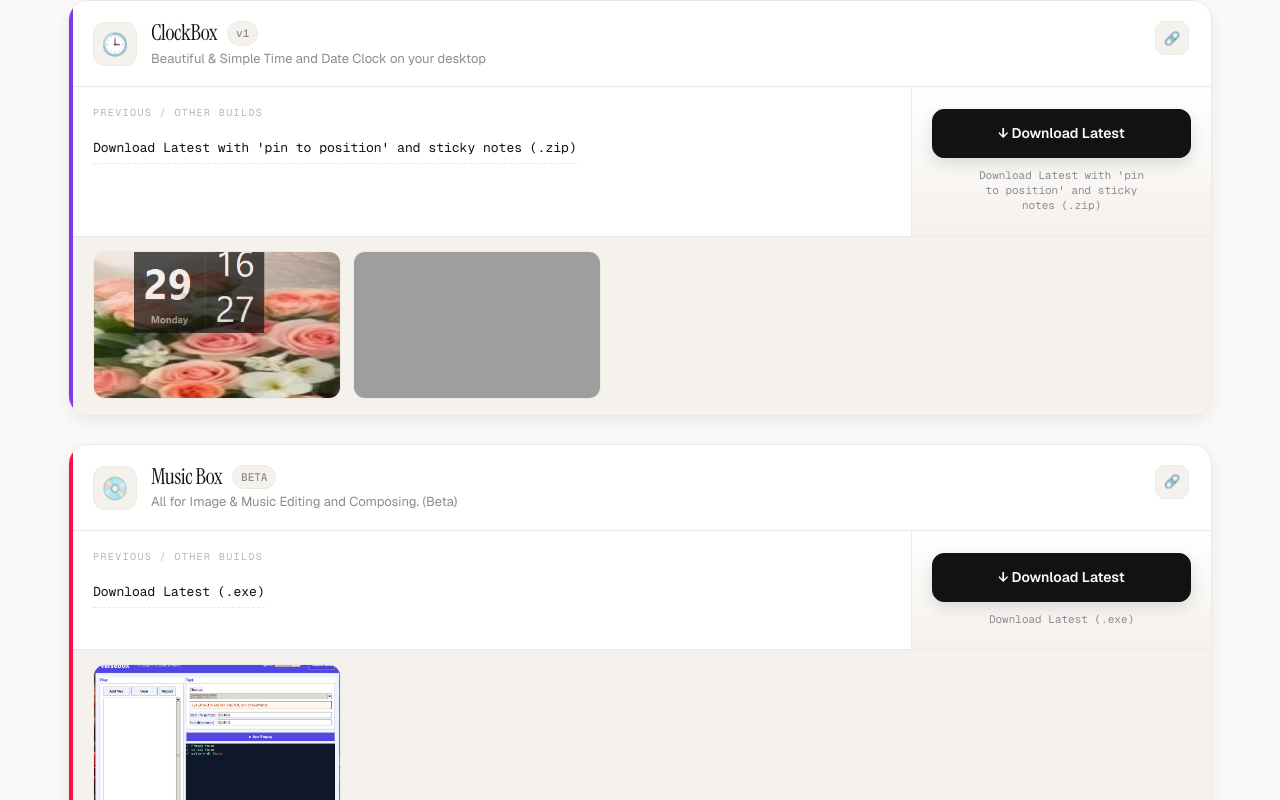
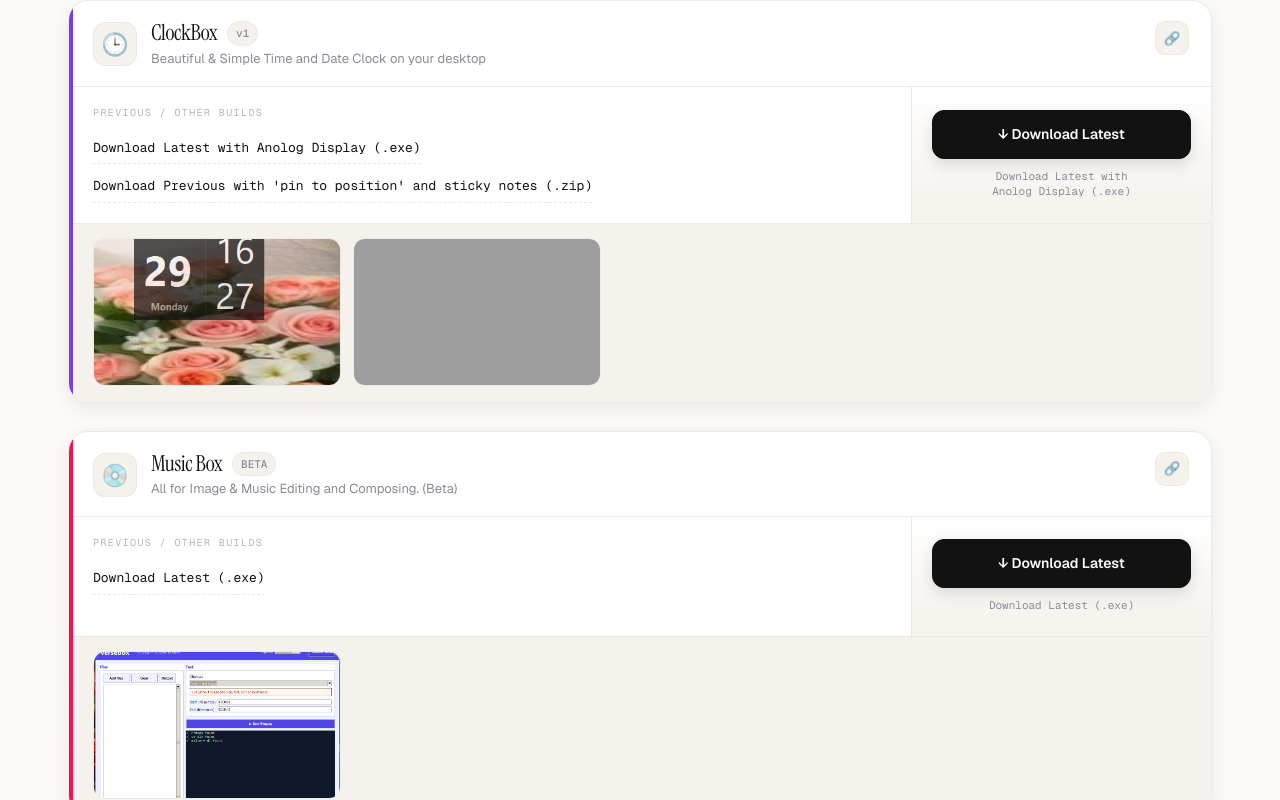
Before and after one commit to Glaciercold101/VerseBox-Online, a plain HTML site: page index.html in a window 1280 px wide. Shown: the part 972-1772 px from the top of the page. Drawn offline with nearby package versions, Linux system fonts and the light colour scheme; grey boxes are pictures that could not be loaded.

Commit message:
Update index.html

```diff
--- a/index.html
+++ b/index.html
@@ -447,8 +447,9 @@ const APPS = [
     icon: "🕒",
     color: "#7c3aed",
     downloads: [
-      { platform: "Download Latest with 'pin to position' and sticky notes (.zip)", url: "https://raw.githubusercontent.com/Glaciercold101/ClockBox/refs/heads/main/ClockyDee.exe" },
-      { platform: "Download Latest with 'pin to position' and sticky notes (.zip)", url: "https://raw.githubusercontent.com/Glaciercold101/ClockBox/refs/heads/main/ClockyDee.exe" }
+      { platform: "Download Latest with Anolog Display (.exe)", url: "https://raw.githubusercontent.com/Glaciercold101/ClockBox/refs/heads/main/ClockyDee11.exe" },
+      { platform: "Download Latest with Anolog Display (.exe)", url: "https://raw.githubusercontent.com/Glaciercold101/ClockBox/refs/heads/main/ClockyDee11.exe" },
+      { platform: "Download Previous with 'pin to position' and sticky notes (.zip)", url: "https://raw.githubusercontent.com/Glaciercold101/ClockBox/refs/heads/main/ClockyDee.exe" },
           ],
     screenshots: [
        "clock1.png",
```
